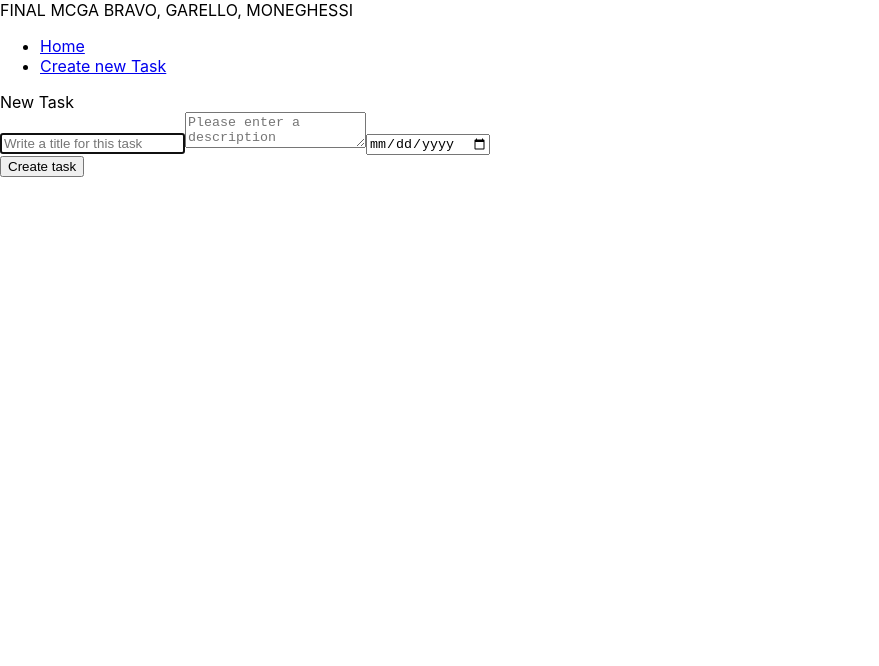
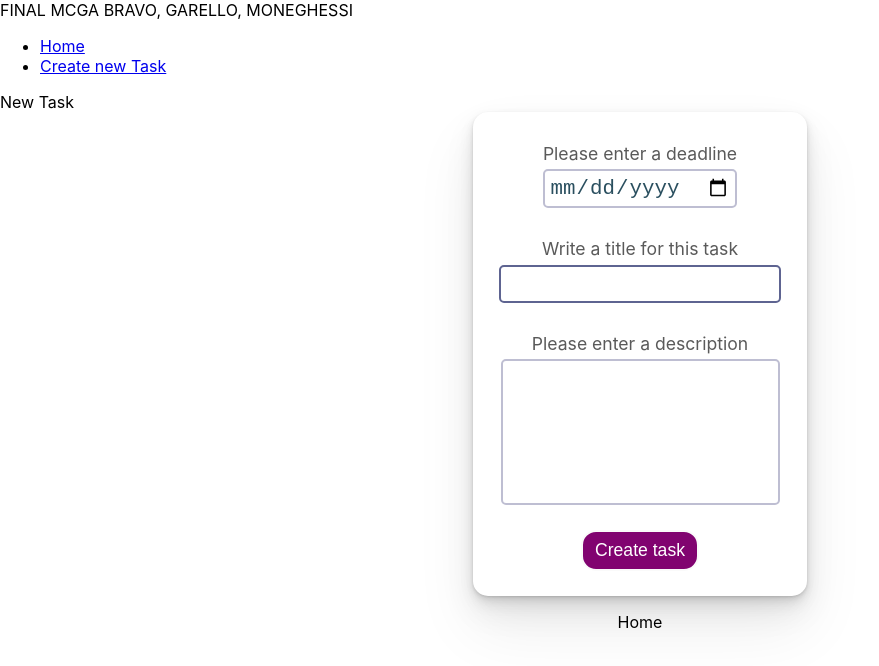
Before and after one commit to BravoArturo/finalMCGA, a React (Create React App) app: page /newTask in a window 1280 px wide. Shown: the top 666 px of the page, without its empty margins (0-879 px from the left). Built offline with nearby package versions, Linux system fonts and the light colour scheme.

Commit message:
Create/Update task design

```diff
--- a/src/components/screens/Task/Task.css
+++ b/src/components/screens/Task/Task.css
@@ -4,3 +4,102 @@
 .colorGreen{
     color: green;
 }
+
+.wrapper {
+    display: flex;
+    flex-direction: column;
+    align-items: center;
+    justify-content: center;
+}
+
+form {
+    display: flex;
+    flex-direction: column;
+    align-items: flex-start;
+    width: 100%;
+    padding: 1.6em;
+    box-sizing: border-box;
+    border-radius: 15px;
+    background-color: #ffff;
+    box-shadow: 0 1px 2px rgba(0, 0, 0, 0.07),
+                0 2px 4px rgba(0, 0, 0, 0.07),
+                0 4px 8px rgba(0, 0, 0, 0.07),
+                0 8px 16px rgba(0, 0, 0, 0.07),
+                0 16px 32px rgba(0, 0, 0, 0.07),
+                0 32px 64px rgba(0, 0, 0, 0.07);
+}
+
+.taskStructure {
+    display: flex;
+    flex-direction: column;
+    align-items: center;
+    justify-content: center;
+}
+
+label {
+    margin: 0.3em 0;
+    font-size: 1.1rem;
+    color: #5a5a5a;
+}
+
+input,
+textarea {
+    width: 100%;
+    margin-bottom: 25px;
+    padding: 5px;
+    box-sizing: border-box;
+    border: 0;
+    border-bottom: 2px solid #bebed2;
+    outline: none;
+    background: none;
+    font-size: 1.3rem;
+    color: #2A4F5F;
+}
+
+input {
+    border: 2px solid #bebed2;
+    border-radius: 5px;
+    resize: none;
+}
+
+textarea {
+    height: 7em;
+    border: 2px solid #bebed2;
+    border-radius: 5px;
+    resize: none;
+}
+
+.deadline,
+.tittle,
+.description {
+    display: flex;
+    flex-direction: column;
+    align-items: center;
+    justify-content: center;
+}
+
+button {
+    width: 100%;
+    padding: 8px 12px;
+    box-sizing: border-box;
+    border: 2px solid #fafafa;
+    border-radius: 15px;
+    background-color: #810370;
+    font-size: 1.1rem;
+    color: #ffffff;
+    cursor: pointer;
+    transition: 0.3s;
+}
+
+button:hover {
+    border: 2px solid #66005e;
+    color: #ffffff;
+    transition: 0.3s;
+}
+
+input:focus,
+textarea:focus,
+button:focus {
+    outline: none;
+    border: 2px solid #5e6491;
+}
--- a/src/components/screens/Task/TaskForm.tsx
+++ b/src/components/screens/Task/TaskForm.tsx
@@ -11,22 +11,22 @@ const TaskForm = () => {
     }
     const params = useParams<Params>();
     console.log(params);
-    const initalState = {title: '', description: '', deadline: ''};
+    const initalState = { title: '', description: '', deadline: '' };
     const [task, settask] = useState<Task>(initalState);
 
     const hadleInputChange = (e: ChangeEvent<HTMLInputElement | HTMLTextAreaElement>) => {
-        settask({...task, [e.target.name]: e.target.value})
+        settask({ ...task, [e.target.name]: e.target.value })
     };
 
     const handleSubmit = async (e: FormEvent<HTMLFormElement>) => {
         e.preventDefault(); //we cancelled the default behavior
 
-        if(!params.id){
+        if (!params.id) {
             const res = await TaskService.createTask(task);
             toast.success('New Task added');
             console.log(res.data);
             settask(initalState);
-        }else{
+        } else {
             await TaskService.updatedTask(params.id, task);
             toast.success('Task updated');
         }
@@ -35,28 +35,46 @@ const TaskForm = () => {
 
     const getTask = async (id: string) => {
         const res = await TaskService.getTask(id);
-        const {title, description, deadline} = res.data;
-        settask({title,description,deadline});
+        const { title, description, deadline } = res.data;
+        settask({ title, description, deadline });
     }
-    useEffect(()=> {
+    useEffect(() => {
         if (params.id) getTask(params.id);
     }, [])
     return (
         <div>
             New Task
+            <div className="wrapper">
+                <div className='newTask'>
                     <form onSubmit={handleSubmit}>
-                <div>
-                <input type="text" name="title" placeholder="Write a title for this task" autoFocus onChange={hadleInputChange} value={task.title}></input>
-                <textarea name="description" placeholder="Please enter a description" onChange={hadleInputChange} value={task.description}></textarea>
-                <input type="date" name="deadline" placeholder="Please enter a deadline" onChange={hadleInputChange} value={task.deadline}></input>
+                        <div className="taskStructure">
+                            <div className="deadline">
+                                <label>Please enter a deadline</label>
+                                <input type="date" name="deadline" onChange={hadleInputChange} value={task.deadline}></input>
                             </div>
+                            <div className="tittle">
+                                <label>Write a title for this task</label>
+                                <input type="text" name="title" autoFocus onChange={hadleInputChange} value={task.title}></input>
+                            </div>
+                            <div className="description">
+                                <label>Please enter a description</label>
+                                <textarea name="description" onChange={hadleInputChange} value={task.description}></textarea>
+                            </div>
+                            <div className="btnTask">
                                 {
-                    params.id?
+                                    params.id ?
                                         <button>Updated task</button>
                                         :
                                         <button>Create task</button>
                                 }
+                            </div>
+                        </div>
                     </form>
+                </div>
+                <div className="footer">
+                    <p>Home</p>
+                </div>
+            </div>
         </div>
     )
 }
```
Lines whose indentation alone changed are shown as unchanged.
